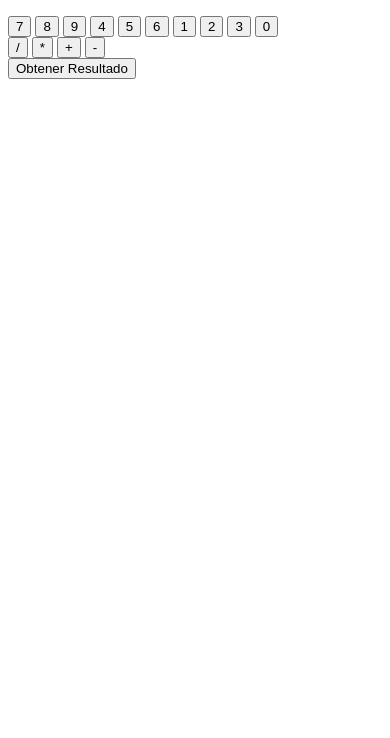
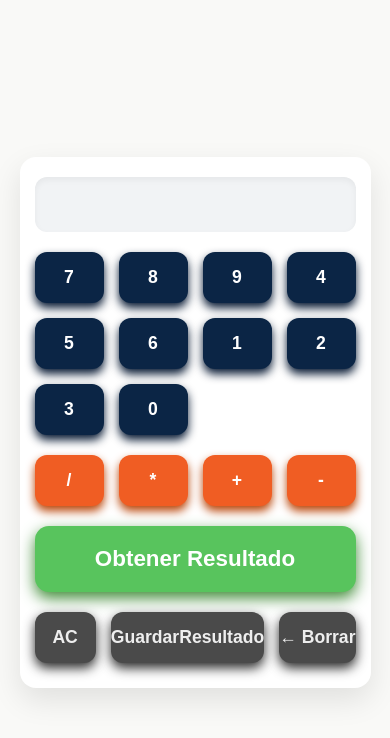
Before and after one commit to zozodei/Calculadora-2.0-js, a plain HTML site: page index.html in a window 390 px wide. Drawn offline with Linux system fonts and the light colour scheme.

Commit message:
Terminamos

```diff
--- a/index.html
+++ b/index.html
@@ -4,6 +4,7 @@
     <meta charset="UTF-8">
     <meta name="viewport" content="width=device-width, initial-scale=1.0">
     <title>JavaScript</title>
+    <link rel="stylesheet" href="style.css">
 
 </head>
 <body>
@@ -11,20 +12,20 @@
     <section class = "calculadora">
 
 
-        <p readonly id = "resultado"></p>
+        <input type="text" readonly value = "" id = "resultado">
 
 
         <div class = "numeros">
-        <button onclick="enviarValores('7')">7</button>
-        <button onclick="enviarValores('8')">8</button>
-        <button onclick="enviarValores('9')">9</button>
-        <button onclick="enviarValores('4')">4</button>
-        <button onclick="enviarValores('5')">5</button>
-        <button onclick="enviarValores('6')">6</button>
-        <button onclick="enviarValores('1')">1</button>
-        <button onclick="enviarValores('2')">2</button>
-        <button onclick="enviarValores('3')">3</button>
-        <button onclick="enviarValores('0')">0</button>
+        <button onclick="enviarValor('7')">7</button>
+        <button onclick="enviarValor('8')">8</button>
+        <button onclick="enviarValor('9')">9</button>
+        <button onclick="enviarValor('4')">4</button>
+        <button onclick="enviarValor('5')">5</button>
+        <button onclick="enviarValor('6')">6</button>
+        <button onclick="enviarValor('1')">1</button>
+        <button onclick="enviarValor('2')">2</button>
+        <button onclick="enviarValor('3')">3</button>
+        <button onclick="enviarValor('0')">0</button>
         </div>
 
         <div class = "operaciones">
@@ -35,8 +36,14 @@
         </div>
 
         <div class = "Igual">
-        <button onclick="enviarValores('=')">Obtener Resultado</button>
+        <button onclick="terminarCuenta()">Obtener Resultado</button>
         </div>
+
+        <div class="Memoria">
+            <button onclick="AC()">AC</button>
+            <button onclick="GuardarResultado()">GuardarResultado</button>
+            <button onclick="borrarUltimo()">← Borrar</button>
+          </div>
 
     </section>
 </body>
--- a/java.js
+++ b/java.js
@@ -1,22 +1,80 @@
-let numeroActual = "";
-let numeroAnterior = "";
+let numero1 = "";
+let numero2 = "";
+let operacionActual = "";
+let resultado = "";
+let finalizado = false;
+let resultadoGuardado ="";
+function enviarValor(numero)
+{
+    if (finalizado)
+    {
+        numero1 = "";
+        numero2 = "";
+        operacionActual = "";
+        resultado = "";
+        finalizado = false;
+    }
+    resultadoInput = document.getElementById("resultado");
+    if(operacionActual.length == 0)
+    {
+        numero1 = numero1 + numero;
+        resultadoInput.value = numero1;
 
-function mostrar(valor)
-{
-    document.getElementById("resultado")
+    }
+    else
+    {
+        numero2 = numero2 + numero;
+        resultadoInput.value = numero1 + "" + operacionActual + "" + numero2;
+    }
 }
 
-function enviarValores(valor)
+
+
+function AC()
 {
-    if (valor === "=")
+    let numero1 = "";
+    let numero2 =  "";
+    let operacionActual =  "";
+    let resultado = "";
+    resultadoInput.value = "";
+}
+
+function GuardarResultado()
+{
+  resultadoGuardado = resultado;
+}
+
+function enviarOperacion(operacion)
+{
+    operacionActual = operacion;
+    resultadoInput.value = numero1 + "" + operacionActual;
+}
+function terminarCuenta()
+{
+    calcular(numero1, numero2, operacionActual)
+}
+function calcular(num1, num2, operacion)
+{
+    num1 = parseInt(num1);
+    num2 = parseInt(num2);
+    switch (operacion)
     {
-        calcular();
+        case '+':
+            resultado = num1 + num2;
+            break;
+        case '-':
+            resultado = num1 - num2;
+            break;
+        case '*':
+            resultado = num1 * num2;
+            break;
+        case '/':
+            if (num2 != 0)
+                resultado = num1 / num2;
+            else
+                resultado = "Error";
+            break;
     }
-    numeroActual += valor
-    mostrar(numeroActual);
+    resultadoInput.value = resultado;
+    finalizado = true;
 }
-function enviarOperacion(operador)
-{
-
-}
-function calcular () {}
--- /dev/null
+++ b/style.css
@@ -0,0 +1,181 @@
+/* Reset básico y fuente */
+* {
+    box-sizing: border-box;
+  }
+
+  body {
+    background-color: #f9f9f7; /* blanco hueso */
+    font-family: 'Segoe UI', Tahoma, Geneva, Verdana, sans-serif;
+    display: flex;
+    justify-content: center;
+    align-items: center;
+    height: 100vh;
+    margin: 0;
+    color: #222;
+  }
+
+  .calculadora {
+    background: #ffffff;
+    border-radius: 16px;
+    box-shadow: 0 12px 30px rgba(0,0,0,0.1);
+    padding: 25px 30px 35px 30px;
+    width: 360px;
+    display: flex;
+    flex-direction: column;
+    gap: 20px;
+  }
+
+  /* Pantalla resultado */
+  #resultado {
+    width: 100%;
+    height: 65px;
+    font-size: 2.3rem;
+    font-weight: 700;
+    text-align: right;
+    border: none;
+    border-radius: 12px;
+    padding: 0 20px;
+    background-color: #f1f3f5;
+    color: #222222;
+    box-shadow: inset 0 3px 6px rgba(0,0,0,0.05);
+    user-select: none;
+  }
+
+  /* Contenedores botones con gap */
+  .numeros, .operaciones, .Memoria {
+    display: grid;
+    gap: 15px;
+  }
+
+  /* Números: 4 columnas */
+  .numeros {
+    grid-template-columns: repeat(4, 1fr);
+  }
+
+  /* Operaciones: 4 columnas */
+  .operaciones {
+    grid-template-columns: repeat(4, 1fr);
+  }
+
+  /* Memoria: 3 columnas */
+  .Memoria {
+    grid-template-columns: repeat(3, 1fr);
+  }
+
+  /* Botones comunes */
+  button {
+    border: none;
+    border-radius: 12px;
+    padding: 18px 0;
+    font-size: 1.3rem;
+    font-weight: 600;
+    cursor: pointer;
+    user-select: none;
+    box-shadow: 0 6px 12px rgba(0,0,0,0.08);
+    transition: all 0.25s ease;
+    display: flex;
+    justify-content: center;
+    align-items: center;
+    color: white;
+  }
+
+  /* Botones números: azul medianoche */
+  .numeros button {
+    background: #0b2545;
+    box-shadow: 0 5px 10px #071933;
+  }
+
+  .numeros button:hover {
+    background: #12315a;
+    box-shadow: 0 8px 18px #0b2545;
+    transform: translateY(-3px);
+  }
+
+  .numeros button:active {
+    transform: translateY(0);
+    box-shadow: 0 3px 6px #071933;
+  }
+
+  /* Botones operaciones: naranja vibrante */
+  .operaciones button {
+    background: #f05d23;
+    box-shadow: 0 5px 10px #b84306;
+    font-weight: 700;
+  }
+
+  .operaciones button:hover {
+    background: #d94a06;
+    box-shadow: 0 8px 18px #b84306;
+    transform: translateY(-3px);
+  }
+
+  .operaciones button:active {
+    transform: translateY(0);
+    box-shadow: 0 3px 6px #b84306;
+  }
+
+  /* Botón igual: verde lima */
+  .Igual button {
+    background: #58c45d;
+    color: #fff;
+    font-weight: 700;
+    font-size: 1.4rem;
+    border-radius: 14px;
+    padding: 20px 0;
+    box-shadow: 0 6px 15px #3e8a35;
+    width: 100%;
+    cursor: pointer;
+    transition: all 0.3s ease;
+  }
+
+  .Igual button:hover {
+    background: #3e8a35;
+    box-shadow: 0 8px 20px #2e5e24;
+    transform: translateY(-3px);
+  }
+
+  .Igual button:active {
+    transform: translateY(0);
+    box-shadow: 0 4px 10px #2e5e24;
+  }
+
+  /* Botones Memoria: gris oscuro */
+  .Memoria button {
+    background: #4a4a4a;
+    box-shadow: 0 5px 12px #2a2a2a;
+    font-weight: 600;
+    color: #eee;
+    font-size: 1.1rem;
+    padding: 15px 0;
+    border-radius: 12px;
+    transition: all 0.25s ease;
+    white-space: nowrap;
+    user-select: none;
+  }
+
+  .Memoria button:hover {
+    background: #6a6a6a;
+    box-shadow: 0 8px 18px #444;
+    transform: translateY(-3px);
+  }
+
+  .Memoria button:active {
+    transform: translateY(0);
+    box-shadow: 0 4px 10px #444;
+  }
+
+  /* Responsive pequeño */
+  @media (max-width: 400px) {
+    .calculadora {
+      width: 90vw;
+      padding: 20px 15px 25px 15px;
+    }
+    #resultado {
+      height: 55px;
+      font-size: 2rem;
+    }
+    button {
+      font-size: 1.1rem;
+      padding: 15px 0;
+    }
+  }
```
